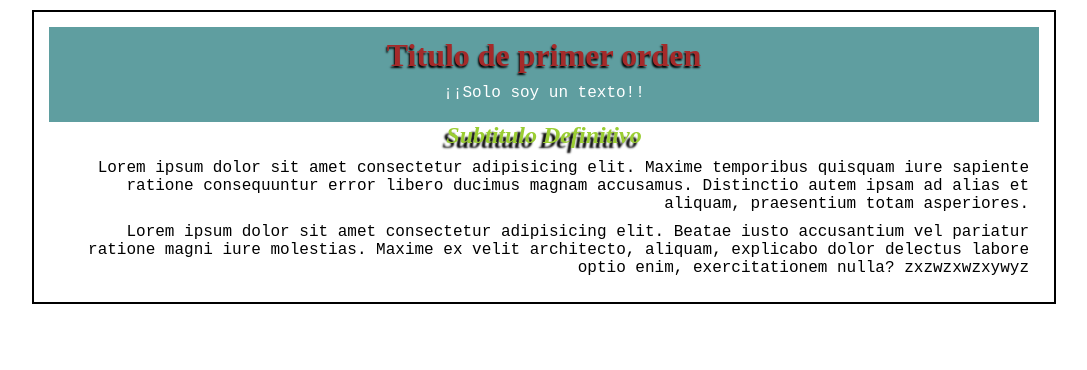
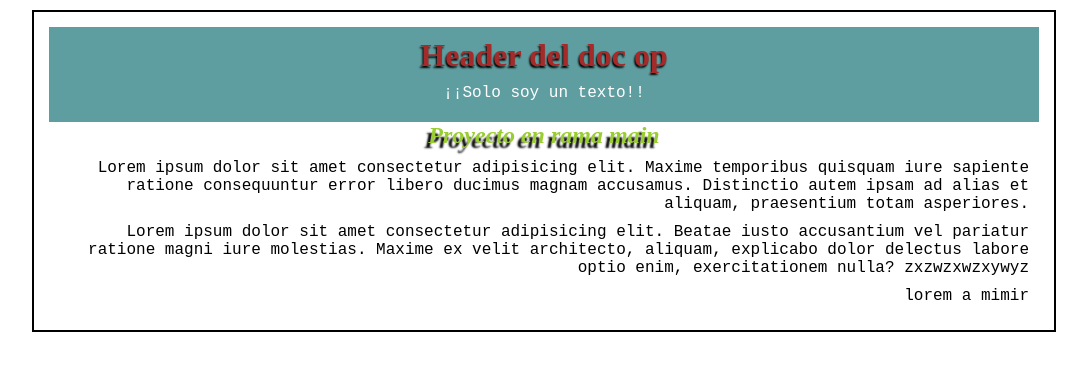
Before and after one commit to defryd/repo_prueba, a plain HTML site: page index.html in a window 1280 px wide. Shown: the whole page, without its empty margins (96-1183 px from the left). Drawn offline with Linux system fonts and the light colour scheme.

Commit message:
actualizacion

```diff
--- a/index.html
+++ b/index.html
@@ -9,13 +9,14 @@
 <body>
     <div class="container">
         <div class="cabecero">
-            <h1>Titulo de primer orden</h1>
+            <h1>Header del doc op</h1>
             <p>¡¡Solo soy un texto!!</p>
         </div>
 
-        <h2>Subtitulo Definitivo</h2>
+        <h2>Proyecto en rama main</h2>
         <p>Lorem ipsum dolor sit amet consectetur adipisicing elit. Maxime temporibus quisquam iure sapiente ratione consequuntur error libero ducimus magnam accusamus. Distinctio autem ipsam ad alias et aliquam, praesentium totam asperiores.</p>
         <p>Lorem ipsum dolor sit amet consectetur adipisicing elit. Beatae iusto accusantium vel pariatur ratione magni iure molestias. Maxime ex velit architecto, aliquam, explicabo dolor delectus labore optio enim, exercitationem nulla? zxzwzxwzxywyz</p>
+        <p>lorem a mimir</p>
     </div>
 
 </body>
```
